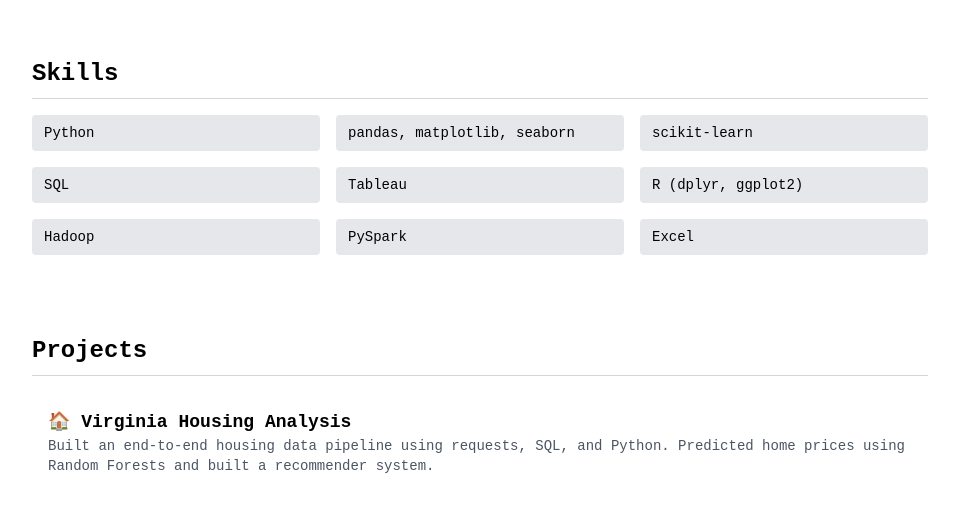
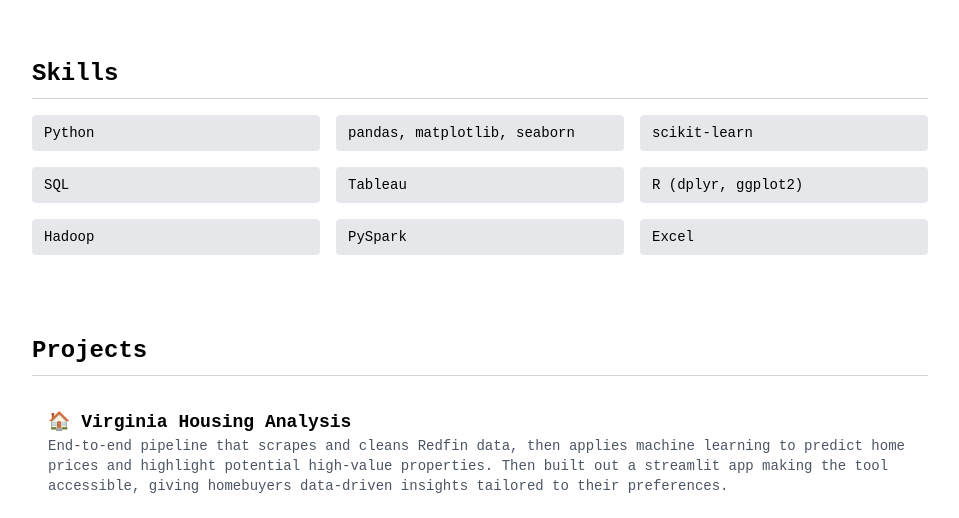
Before and after one commit to willmizer/wills_portfolio, a plain HTML site: page index.html in a window 1280 px wide. Shown: the part 434-952 px from the top of the page, without its empty margins (160-1119 px from the left). Drawn offline with nearby package versions, Linux system fonts and the light colour scheme.

Commit message:
Refactor index.html for improved portfolio layout
Updated the content and structure of the portfolio page to enhance clarity and presentation of information.

```diff
--- a/index.html
+++ b/index.html
@@ -89,7 +89,8 @@
       <div class="transition-opacity duration-700 group-hover:opacity-0 sm:group-hover:opacity-0">
         <h3 class="text-lg font-bold text-black">🏠 Virginia Housing Analysis</h3>
         <p class="text-gray-600">
-          Built an end-to-end housing data pipeline using requests, SQL, and Python. Predicted home prices using Random Forests and built a recommender system.
+          End-to-end pipeline that scrapes and cleans Redfin data, then applies machine learning to predict home prices and highlight
+          potential high-value properties. Then built out a streamlit app making the tool accessible, giving homebuyers data-driven insights tailored to their preferences.
         </p>
       </div>
       <div class="flex gap-3 mt-2 opacity-100 sm:opacity-0 sm:group-hover:opacity-100 transition-opacity duration-700">
```
